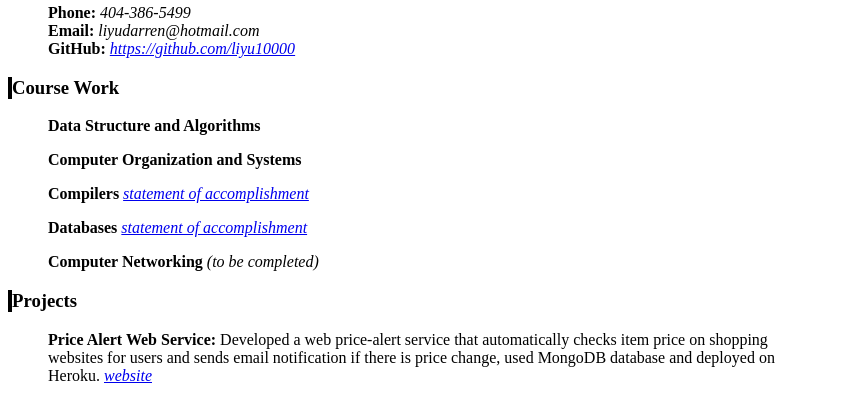
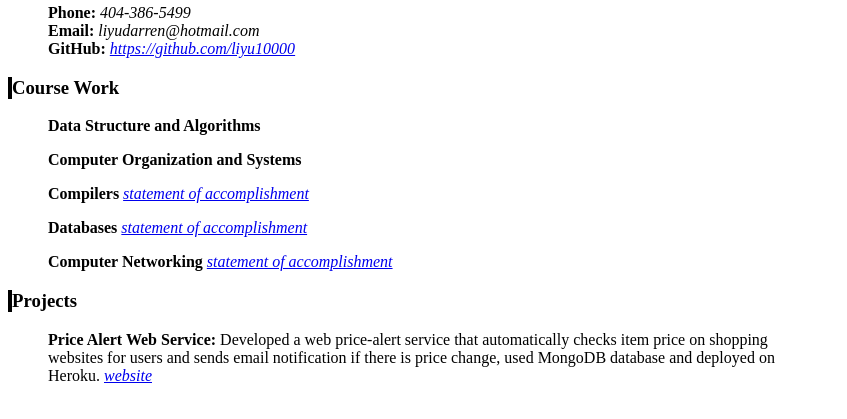
Before and after one commit to liyu10000/liyu10000.github.io, a plain HTML site: page index.html in a window 1280 px wide. Shown: the part 79-498 px from the top of the page, without its empty margins (0-847 px from the left). Drawn offline with Linux system fonts and the light colour scheme.

Commit message:
Modified links

```diff
--- a/index.html
+++ b/index.html
@@ -20,18 +20,17 @@ p { margin-left: 40px; margin-right: 38%; }
 	<h3>Course Work</h3>
 	<p><b>Data Structure and Algorithms</b></p>
 	<p><b>Computer Organization and Systems</b></p>
-	<p><b>Compilers</b>
-		<i>
-		<a href="res/Statement_Compilers.pdf">statement of accomplishment</a>
-		</i>
+	<p>
+		<b>Compilers</b>
+		<i><a href="res/Statement_Compilers.pdf">statement of accomplishment</a></i>
 	</p>
-	<p><b>Databases</b>
-		<i>
-		<a href="res/Statement_Databases.pdf">statement of accomplishment</a>
-		</i>
+	<p>
+		<b>Databases</b>
+		<i><a href="res/Statement_Databases.pdf">statement of accomplishment</a></i>
 	</p>
-	<p><b>Computer Networking</b>
-		<i>(to be completed)</i>
+	<p>
+		<b>Computer Networking</b>
+		<i><a href="res/Statement_ComputerNetworking.pdf">statement of accomplishment</a></i>
 	</p>
 
 	<h3>Projects</h3>
```
Also changed, not shown: 1 other file.
